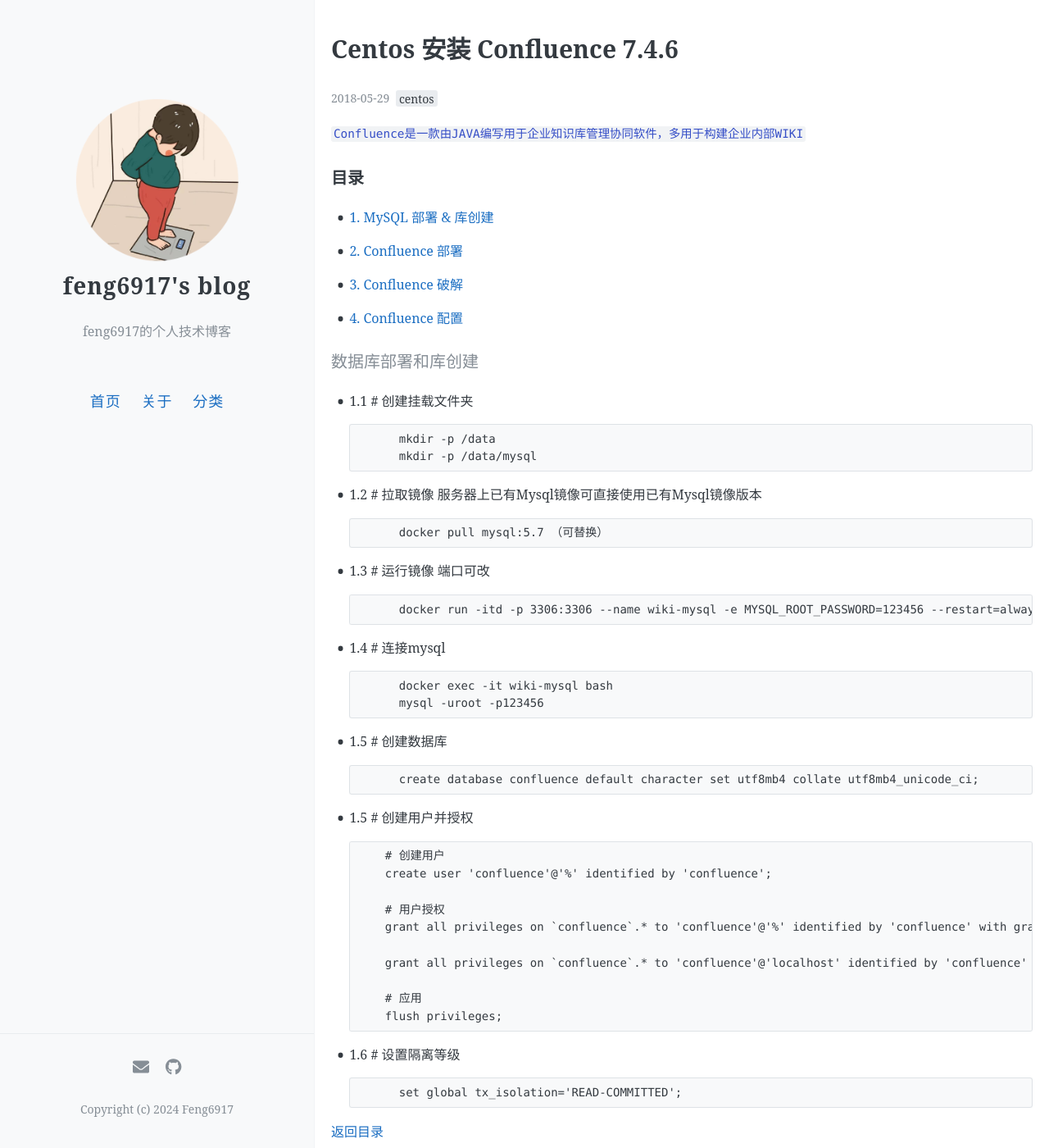
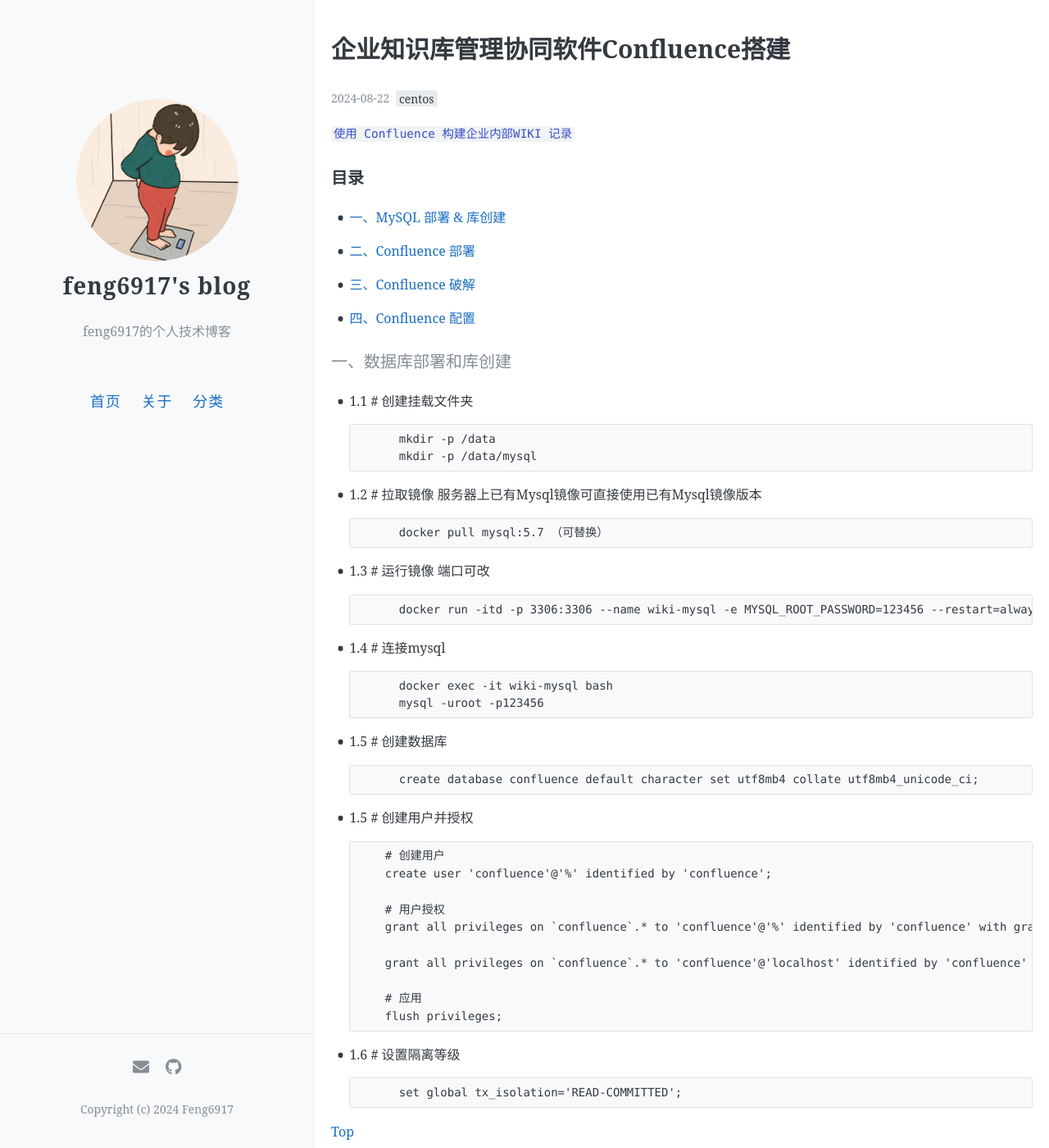
Before and after one commit to feng6917/feng6917.github.io, a Jekyll site: the page built from _posts/2024-8-22-App-Confluence.md, in a window 1280 px wide and 1400 px high. Shown: the whole window at 82% size. Built offline with Jekyll 4.4.1, drawn with Linux system fonts in a browser that asks for light colours; comment, search, counter and statistics services are not loaded; some of the changed text lies outside the part shown.

Commit message:
fix: confluence

````diff
--- a/_posts/2018-5-29-install-confluence.md
+++ b/_posts/2024-8-22-App-Confluence.md
@@ -1,28 +1,28 @@
 ---
 layout: post
-title: "Centos 安装 Confluence 7.4.6"
-date:   2018-5-29
+title: "企业知识库管理协同软件Confluence搭建"
+date:   2024-8-22
 tags:
   - centos
 comments: true
 author: feng6917
 ---
 
-`Confluence是一款由JAVA编写用于企业知识库管理协同软件，多用于构建企业内部WIKI`
+`使用 Confluence 构建企业内部WIKI 记录`
 
 <!-- more -->
 
 ### 目录
 
-- [1. MySQL 部署 & 库创建](#数据库部署和库创建)
+- [一、MySQL 部署 & 库创建](#数据库部署和库创建)
 
-- [2. Confluence 部署](#软件部署)
+- [二、Confluence 部署](#软件部署)
 
-- [3. Confluence 破解](#软件破解)
+- [三、Confluence 破解](#软件破解)
 
-- [4. Confluence 配置](#软件配置)
+- [四、Confluence 配置](#软件配置)
 
-#### 数据库部署和库创建
+#### 一、数据库部署和库创建
 
 - 1.1 # 创建挂载文件夹
 
@@ -77,9 +77,9 @@
         set global tx_isolation='READ-COMMITTED';
     ```
 
-[返回目录](#目录)
+[Top](#目录)
 
-#### 软件部署
+#### 二、软件部署
 
 - 2.1 # 拷贝本地 xxx.bin 到服务器
   - <https://www.atlassian.com/software/confluence/download-archives> 官网下载地址
@@ -96,25 +96,25 @@
     ```
 
 - 2.3 # 期间需要输入O、 1、 i、 y 如下图所示
-    ![img](../images/2018-5-29/1.png)
+    ![img](../images/2024-8-22/1.png)
 
 - 2.4 # 完成后 浏览器上打开服务器 ip:8090
 
 - 2.5 Language 选择中文
-    ![img](../images/2018-5-29/2.png)
+    ![img](../images/2024-8-22/2.png)
 
 - 2.6 选择产品安装 下一步
-    ![img](../images/2018-5-29/3.png)
+    ![img](../images/2024-8-22/3.png)
 
 - 2.7 勾选所有扩展功能 下一步
-    ![img](../images/2018-5-29/4.png)
+    ![img](../images/2024-8-22/4.png)
 
 - 2.8 复制服务器ID
-    ![img](../images/2018-5-29/5.png)
+    ![img](../images/2024-8-22/5.png)
 
-[返回目录](#目录)
+[Top](#目录)
 
-#### 软件破解
+#### 三、软件破解
 
 - 3.1 拷贝服务器atlassian-extras-decoder-v2-3.4.1.jar 到本地
 
@@ -134,7 +134,7 @@
 - 3.3 点击.patch 选择atlassian-extras-2.4.jar
 
 - 3.4 点击.gen
-    ![img](../images/2018-5-29/6.png)
+    ![img](../images/2024-8-22/6.png)
 
 - 3.5 拷贝生成的atlassian-extras-2.4.jar 到服务器
 
@@ -156,11 +156,11 @@
     ```
 
 - 3.8 登录web页面 localhost:8090 复制授权码并粘贴
-    ![img](../images/2018-5-29/7.png)
+    ![img](../images/2024-8-22/7.png)
 
-[返回目录](#目录)
+[Top](#目录)
 
-#### 软件配置
+#### 四、软件配置
 
 - 4.1 设置您的数据库 选择 我自己的数据库 下一步
 
@@ -179,17 +179,17 @@
 - 4.6 配置系统管理员账户  admin@123456
 
 - 4.7 设置成功
-    ![img](../images/2018-5-29/8.png)
+    ![img](../images/2024-8-22/8.png)
 
-[返回目录](#目录)
+[Top](#目录)
 
 #### 效果图
 
-  ![img](../images/2018-5-29/9.png)
+  ![img](../images/2024-8-22/9.png)
 
 [Link](https://pan.baidu.com/s/1FhLo-OyXSHUqtClSql_3Rw?pwd=v1o6)
 
-参考连接：
+###### 参考连接
 
 - [Linux搭建confluence企业级WIKI](https://www.dczzs.com/articles/2021/09/14/1631581152758.html)
 - [wiki的confluence 8.5.4安装部署](https://blog.csdn.net/weixin_44024436/article/details/135389431)
````
Also changed, not shown: images/2024-8-22/1.png (renamed from images/2018-5-29/1.png), images/2024-8-22/2.png (renamed from images/2018-5-29/2.png), images/2024-8-22/3.png (renamed from images/2018-5-29/3.png), images/2024-8-22/4.png (renamed from images/2018-5-29/4.png), images/2024-8-22/5.png (renamed from images/2018-5-29/5.png), images/2024-8-22/6.png (renamed from images/2018-5-29/6.png), images/2024-8-22/7.png (renamed from images/2018-5-29/7.png), images/2024-8-22/8.png (renamed from images/2018-5-29/8.png), images/2024-8-22/9.png (renamed from images/2018-5-29/9.png), images/2024-8-22/header.jpg (renamed from images/2018-5-29/header.jpg).
